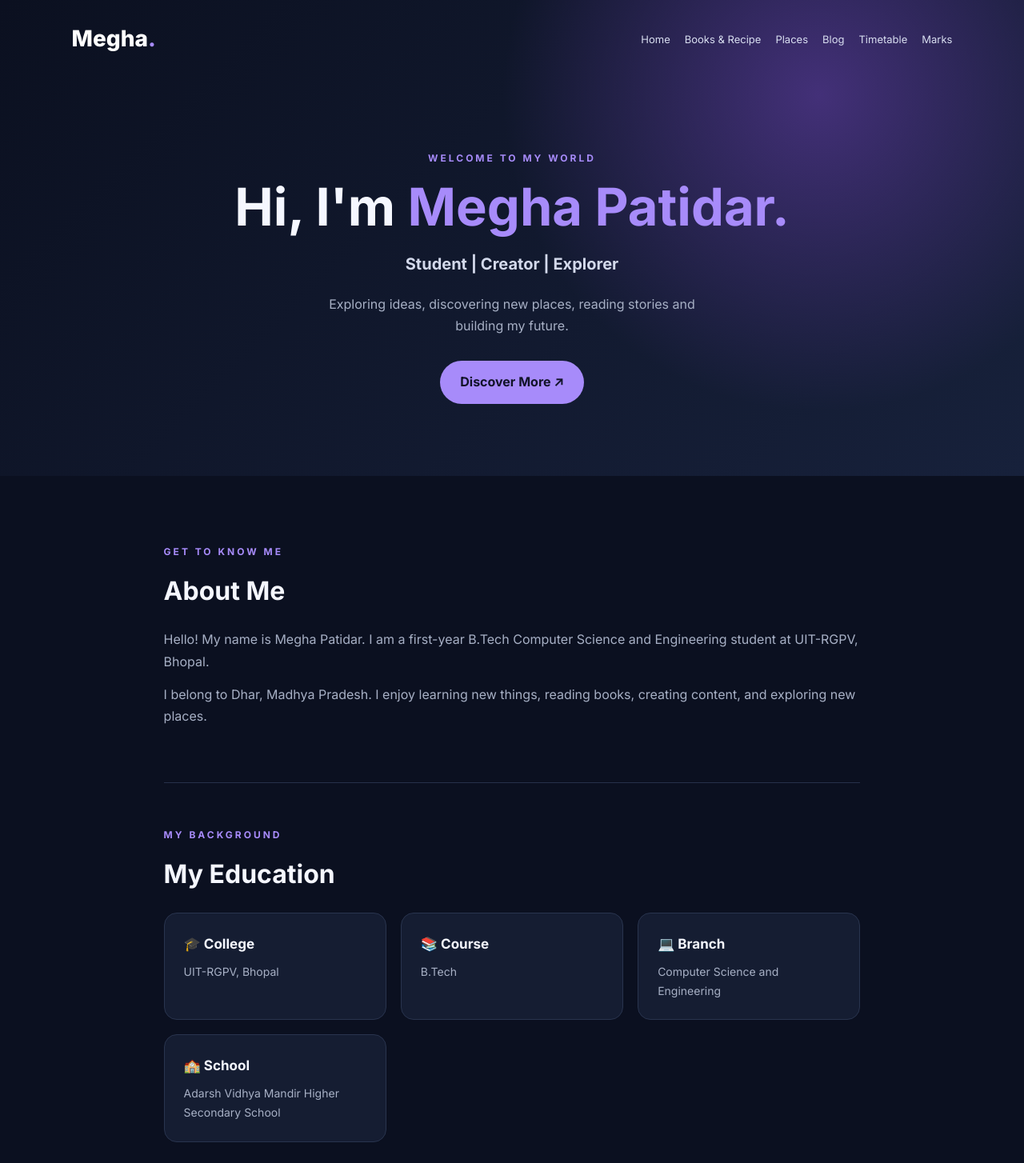
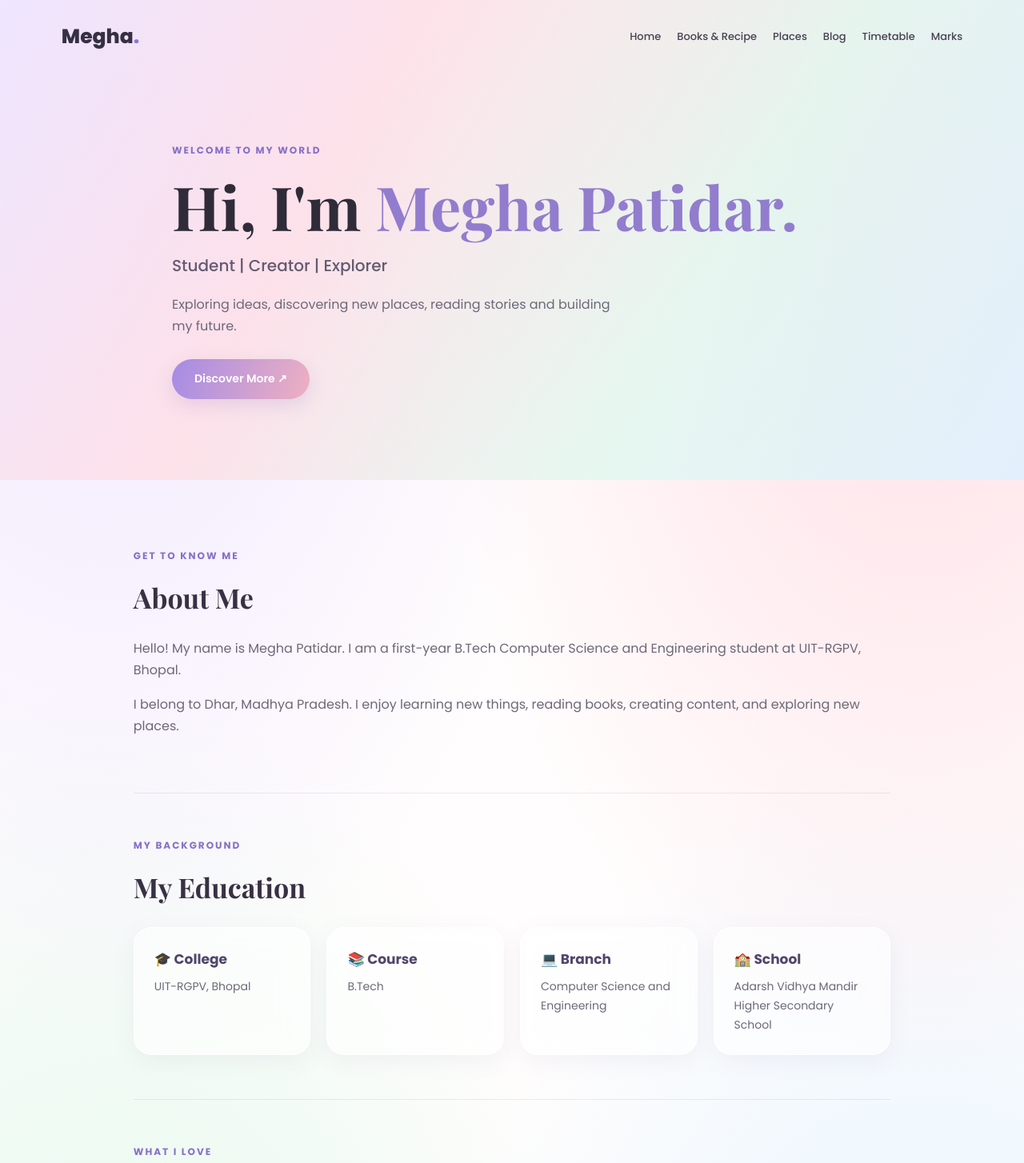
Before and after one commit to Meghapatidar14/multipage_personal__website, a plain HTML site: page index.html in a window 1280 px wide. Shown: the top 1454 px of the page at 80% size. Drawn offline with nearby package versions, Linux system fonts and the light colour scheme.

Commit message:
style.css

```diff
--- a/style.css
+++ b/style.css
@@ -1,12 +1,13 @@
 
-@import url('https://fonts.googleapis.com/css2?family=Inter:wght@400;500;600;700;800&display=swap');
+@import url('https://fonts.googleapis.com/css2?family=Poppins:wght@400;500;600;700;800&family=Playfair+Display:wght@600;700&display=swap');
 
 :root {
-    --bg: #0b1020;
-    --surface: #151d32;
-    --text: #f5f7ff;
-    --muted: #a7b0c5;
-    --accent: #a78bfa;
+    --purple: #8c78d8;
+    --pink: #f3aebc;
+    --blue: #9bcbea;
+    --mint: #bcebd7;
+    --text: #292633;
+    --muted: #6d6878;
 }
 
 * {
@@ -20,18 +21,30 @@ html {
 }
 
 body {
-    background: var(--bg);
+    font-family: 'Poppins', sans-serif;
     color: var(--text);
-    font-family: 'Inter', sans-serif;
     line-height: 1.7;
+    background:
+        radial-gradient(ellipse at 10% 5%, #f0e6ff, transparent 38%),
+        radial-gradient(ellipse at 90% 10%, #ffdee4, transparent 38%),
+        radial-gradient(ellipse at 10% 85%, #dff8e9, transparent 40%),
+        radial-gradient(ellipse at 90% 90%, #dff2ff, transparent 40%),
+        #fffdfd;
 }
 
+/* NAVIGATION */
+
 .hero {
-    min-height: 570px;
+    min-height: 600px;
+    padding: 25px 6%;
+    position: relative;
+    overflow: hidden;
     background:
-        radial-gradient(circle at 80% 20%, #433078 0, transparent 35%),
-        linear-gradient(135deg, #0b1020, #17213b);
-    padding: 25px 7%;
+        linear-gradient(120deg,
+        rgba(238,229,255,.85),
+        rgba(255,221,228,.78),
+        rgba(224,248,239,.8),
+        rgba(222,240,255,.85));
 }
 
 .navbar {
@@ -40,119 +53,151 @@ body {
     align-items: center;
     flex-wrap: wrap;
     gap: 20px;
+    max-width: 1250px;
+    margin: auto;
 }
 
 .logo {
-    font-size: 28px;
+    font-size: 25px;
     font-weight: 800;
-    color: white;
+    color: #363044;
     text-decoration: none;
 }
 
-.logo span,
-.hero-content h1 span {
-    color: var(--accent);
+.logo span {
+    color: var(--purple);
 }
 
 .nav-links {
     display: flex;
     flex-wrap: wrap;
-    gap: 18px;
+    gap: 20px;
 }
 
 .nav-links a {
-    color: #d8def0;
     text-decoration: none;
+    color: #484252;
     font-size: 13px;
+    font-weight: 500;
+    transition: .3s;
 }
 
 .nav-links a:hover {
-    color: var(--accent);
+    color: var(--purple);
 }
 
+/* HERO CONTENT */
+
 .hero-content {
-    max-width: 750px;
-    margin: 115px auto 65px;
-    text-align: center;
+    max-width: 850px;
+    margin: 110px auto 70px;
+    position: relative;
+    z-index: 1;
 }
 
 .eyebrow {
-    color: var(--accent);
+    color: #8770c7;
     font-size: 12px;
     font-weight: 700;
-    letter-spacing: 3px;
+    letter-spacing: 2px;
+    margin-bottom: 14px;
+}
+
+.hero-content h1 {
+    font-family: 'Playfair Display', serif;
+    font-size: clamp(42px, 7vw, 76px);
+    line-height: 1.2;
+    color: #302b38;
     margin-bottom: 12px;
 }
 
-.hero-content h1 {
-    font-size: clamp(36px, 7vw, 65px);
-    line-height: 1.2;
-    margin-bottom: 15px;
+.hero-content h1 span {
+    color: #927cce;
 }
 
 .hero-content h2 {
     font-size: 20px;
-    color: #d3d9eb;
+    font-weight: 500;
+    color: #645b72;
 }
 
 .hero-description {
+    max-width: 550px;
     color: var(--muted);
-    margin: 20px auto 30px;
-    max-width: 500px;
+    margin: 18px 0 28px;
 }
 
 .primary-btn {
     display: inline-block;
-    padding: 13px 25px;
+    padding: 13px 28px;
     border-radius: 30px;
-    background: var(--accent);
-    color: #111329;
+    background: linear-gradient(110deg, #a48be6, #efb0c1);
+    color: white;
     text-decoration: none;
-    font-weight: 700;
+    font-size: 14px;
+    font-weight: 600;
+    box-shadow: 0 8px 22px rgba(150,120,200,.2);
+    transition: .3s;
 }
 
+.primary-btn:hover {
+    transform: translateY(-4px);
+    box-shadow: 0 12px 25px rgba(150,120,200,.3);
+}
+
+/* MAIN SECTIONS */
+
 .container {
-    max-width: 1050px;
+    max-width: 1100px;
     margin: auto;
-    padding: 30px 7%;
+    padding: 30px 6%;
 }
 
 .section {
     padding: 55px 0;
-    border-bottom: 1px solid #27314a;
+    border-bottom: 1px solid rgba(150,130,180,.16);
 }
 
 .section h2 {
-    font-size: 32px;
+    font-family: 'Playfair Display', serif;
+    font-size: 34px;
+    color: #393044;
     margin-bottom: 20px;
 }
 
 .section > p:not(.eyebrow) {
     color: var(--muted);
-    margin-bottom: 14px;
+    margin-bottom: 15px;
 }
+
+/* GLASS CARDS */
 
 .cards {
     display: grid;
     grid-template-columns: repeat(auto-fit, minmax(210px, 1fr));
-    gap: 18px;
+    gap: 20px;
 }
 
 .card {
-    background: var(--surface);
-    border: 1px solid #29344e;
-    padding: 24px;
-    border-radius: 16px;
-    transition: transform .25s, border-color .25s;
+    background: rgba(255,255,255,.55);
+    backdrop-filter: blur(15px);
+    -webkit-backdrop-filter: blur(15px);
+    border: 1px solid rgba(255,255,255,.85);
+    border-radius: 22px;
+    padding: 25px;
+    box-shadow: 0 8px 28px rgba(120,100,150,.08);
+    transition: .3s ease;
 }
 
 .card:hover {
-    transform: translateY(-5px);
-    border-color: var(--accent);
+    transform: translateY(-7px);
+    box-shadow: 0 15px 30px rgba(120,100,150,.15);
+    border-color: #d8c9f5;
 }
 
 .card h3 {
     font-size: 17px;
+    color: #51466a;
     margin-bottom: 8px;
 }
 
@@ -161,21 +206,36 @@ body {
     font-size: 14px;
 }
 
+/* GOALS */
+
 .goals {
-    margin-bottom: 20px;
+    background: linear-gradient(120deg,
+        rgba(238,228,255,.55),
+        rgba(255,224,231,.55),
+        rgba(222,246,237,.55));
+    padding: 35px;
+    border-radius: 25px;
+    margin: 35px 0;
+    border: 1px solid white;
 }
+
+/* FOOTER */
 
 footer {
     text-align: center;
-    padding: 30px 15px;
-    background: #080d19;
-    color: var(--muted);
+    padding: 35px 15px;
+    background: linear-gradient(110deg,
+        #eee7ff, #ffe4e9, #e2f5ec, #e3f1ff);
+    color: #655d70;
     font-size: 13px;
 }
+
+/* MOBILE RESPONSIVE */
 
 @media (max-width: 650px) {
     .hero {
         padding: 22px 5%;
+        min-height: 540px;
     }
 
     .navbar {
@@ -188,14 +248,23 @@ footer {
     }
 
     .hero-content {
-        margin-top: 85px;
+        margin: 85px auto 55px;
+        text-align: center;
+    }
+
+    .hero-description {
+        margin: 20px auto;
     }
 
     .section h2 {
-        font-size: 27px;
+        font-size: 28px;
     }
 
     .container {
         padding: 20px 6%;
     }
+
+    .goals {
+        padding: 25px;
+    }
 }
```
